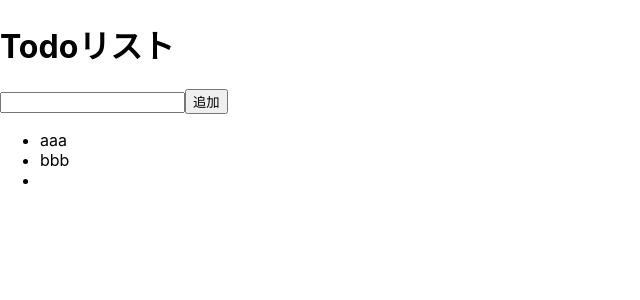
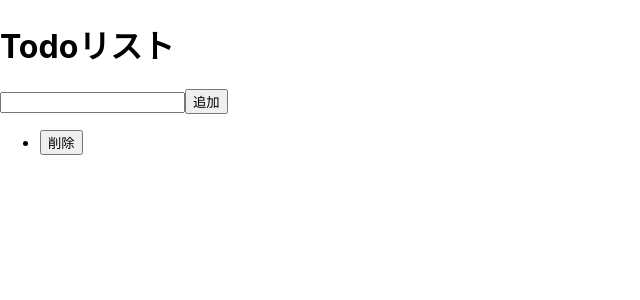
Before and after one commit to Yutaroe/react-todo, a React (Create React App) app: page / in a window 1280 px wide. Both pictures are taken after a click on the button "追加". Shown: the top 300 px of the page, without its empty margins (0-640 px from the left). Built offline with nearby package versions, Linux system fonts and the light colour scheme.

Commit message:
追加機能を作りました

```diff
--- a/package.json
+++ b/package.json
@@ -8,6 +8,7 @@
     "@testing-library/user-event": "^12.8.3",
     "react": "^17.0.2",
     "react-dom": "^17.0.2",
+    "react-redux": "^7.2.4",
     "react-scripts": "4.0.3",
     "web-vitals": "^1.1.2"
   },
--- a/src/App.js
+++ /dev/null
@@ -1,31 +0,0 @@
-import React, {useState} from "react"
-
-const App = () => {
-  const [todos, setTodo] = useState(['aaa','bbb'])
-  const [word, setWord] = useState('')
-
-  const todoList = todos.map((todo, index) => {
-    return <li key={index}>{todo}</li>
-  });
-
-  const addTodo = event => {
-    setWord(event.target.value)
-  }
-
-  const addTodo2 = () => {
-    setTodo([...todos,word])
-  }
-
-  return(
-    <React.Fragment>
-      <h1>Todoリスト</h1>
-      <input type="text" value={ word } onChange={addTodo}></input><button　onClick={addTodo2}>追加</button>
-      <ul>
-        {todoList}
-      </ul>
-    </React.Fragment>
-  )
-}
-
-
-export default App;
--- /dev/null
+++ b/src/actions/index.js
@@ -0,0 +1,6 @@
+export const ADDTODO = 'addTodo'
+
+export const addTodo = (task) =>({
+    type: ADDTODO,
+    addtodo: {task:task}
+    })
--- /dev/null
+++ b/src/components/App.js
@@ -0,0 +1,59 @@
+import React, {useState} from "react"
+import {connect} from 'react-redux'
+import {addTodo} from '../actions'
+
+const App = (props) => {
+  // const [todos, setTodo] = useState(['aaa','bbb'])
+  const [word, setWord] = useState('')
+
+  const todoList = props.task.map((todo, index) => {
+    return <li key={index}>
+      {todo}
+      <button>削除</button>
+    </li>
+  })
+
+  // const todoList = todos.map((todo, index) => {
+  //   return <li key={index}>
+  //     {todo}
+  //     <button onClick={() => deleteTodo(index)}>削除</button>
+  //     </li>
+  // });
+
+  const addTodo = event => {
+    setWord(event.target.value)
+  }
+
+  const addTodo2 = () => {
+    props.addTodo(word)
+    setWord('')
+  }
+
+  // const addTodo2 = () => {
+  //   setTodo([...todos,word])
+  // }
+
+  // const deleteTodo = (index) => {
+  //   const deletetodo = todos.slice()
+  //   deletetodo.splice(index,1)
+  //   setTodo(deletetodo)
+  // }
+
+  return(
+    <React.Fragment>
+      <h1>Todoリスト</h1>
+      <input type="text" value={ word } onChange={addTodo}></input><button　onClick={addTodo2}>追加</button>
+      <ul>
+        {todoList}
+      </ul>
+    </React.Fragment>
+  )
+}
+const mapStateToProps = state => ({
+  task: state.addTodo
+})
+const mapDispatchToProps = dispatch => ({
+  addTodo:(word)=>dispatch(addTodo(word))
+})
+
+export default connect (mapStateToProps,mapDispatchToProps)(App)
--- a/src/index.js
+++ b/src/index.js
@@ -1,13 +1,18 @@
 import React from 'react';
 import ReactDOM from 'react-dom';
+import {createStore} from 'redux'
+import {Provider} from 'react-redux'
+import reducer from './reducers'
 import './index.css';
-import App from './App';
+import App from './components/App';
 import reportWebVitals from './reportWebVitals';
 
+const store = createStore(reducer)
+
 ReactDOM.render(
-  <React.StrictMode>
+  <Provider store={store}>
     <App />
-  </React.StrictMode>,
+  </Provider>,
   document.getElementById('root')
 );
 
--- /dev/null
+++ b/src/reducers/addTodo.js
@@ -0,0 +1,15 @@
+import {ADDTODO} from '../actions'
+
+const initialState = []
+
+const addList = (state = initialState, action) => {
+    switch(action.type){
+        case ADDTODO:
+            console.log(action)
+            return [...state,action.addtodo.task];
+        default:
+            return state
+    }
+}
+
+export default addList
--- /dev/null
+++ b/src/reducers/index.js
@@ -0,0 +1,4 @@
+import {combineReducers} from 'redux';
+import addTodo from './addTodo';
+
+export default combineReducers({addTodo})
```
Also changed, not shown: 1 other file (tests, documents, lock files or other folders).
